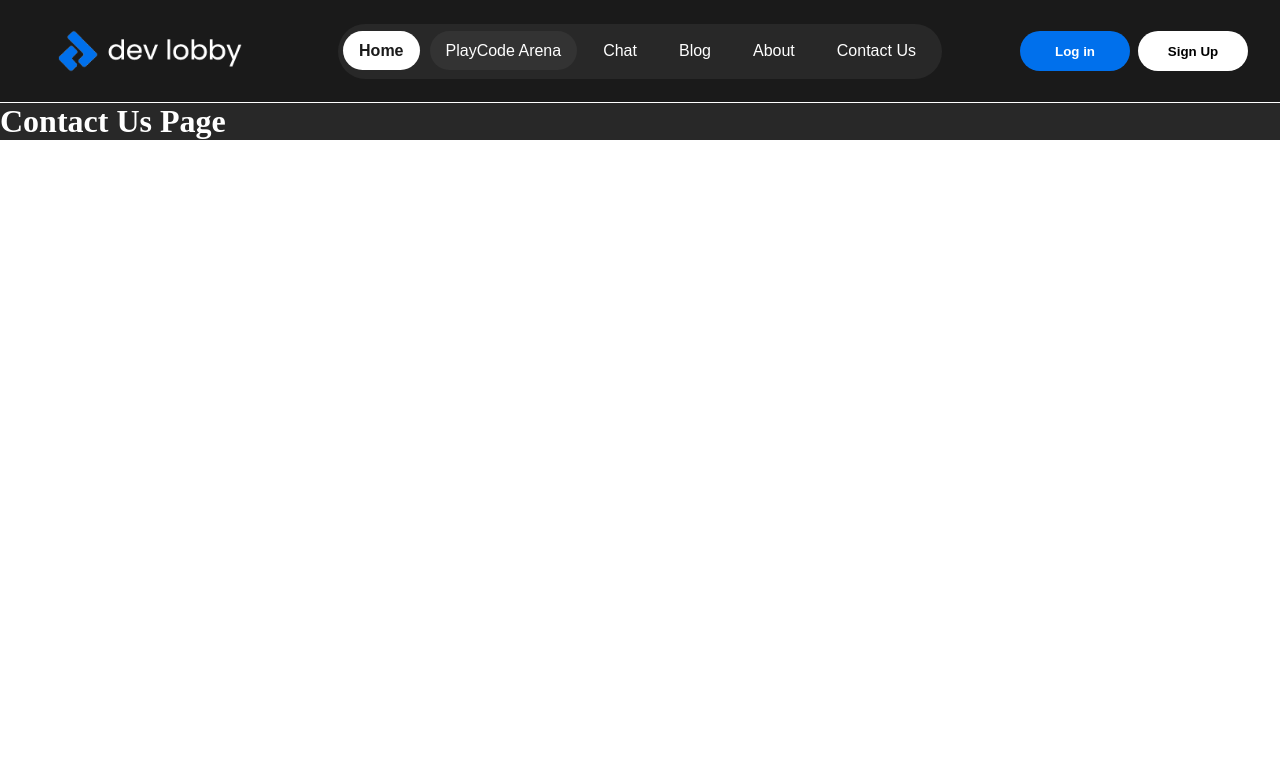
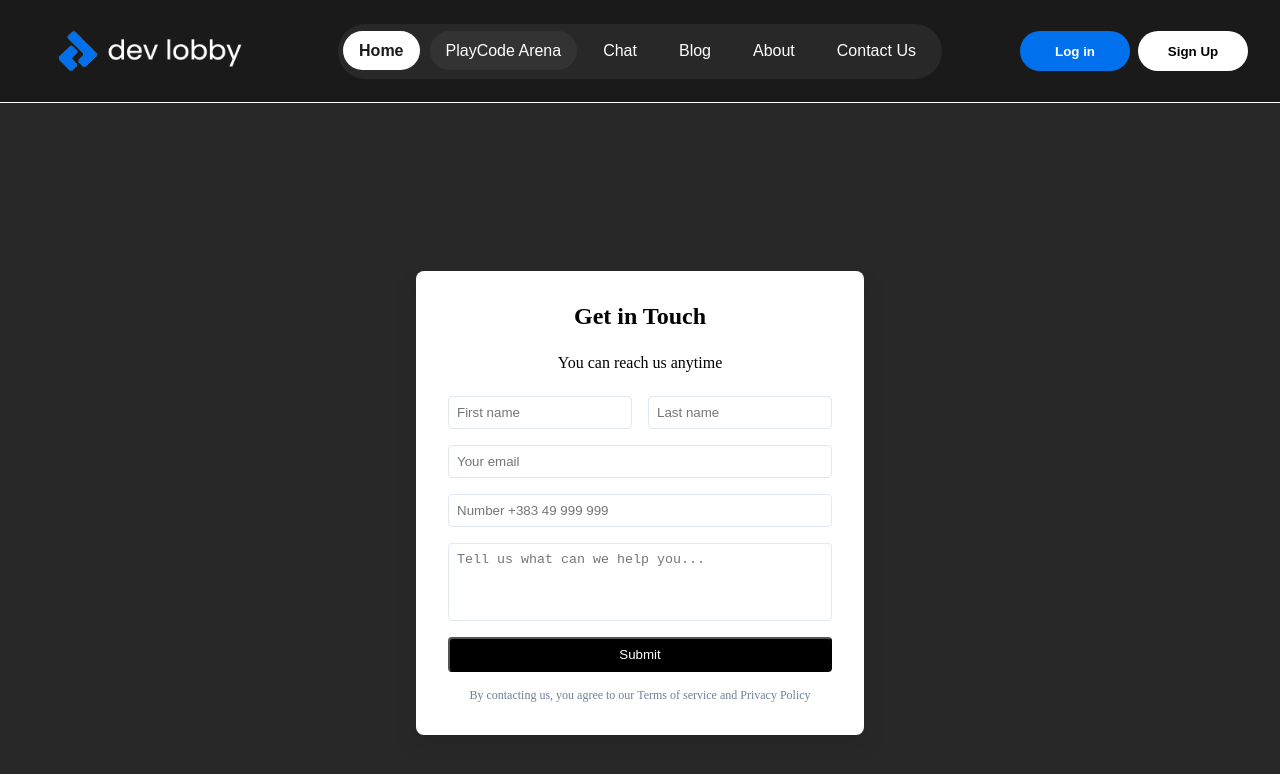
Before and after one commit to edberv1/DevLobby, a React (Create React App) app: page /contactus in a window 1280 px wide. Shown: the top 774 px of the page. Built offline with nearby package versions, Linux system fonts and the light colour scheme.

Commit message:
Create Contact Form

```diff
--- a/src/components/organisms/ContactUs/ContactUs.scss
+++ b/src/components/organisms/ContactUs/ContactUs.scss
@@ -1,3 +1,81 @@
-h1 {
-  color: white;
+.contact-form-container {
+  display: flex;
+  align-items: center;
+  justify-content: center;
+  min-height: 100vh;
+  background-size: cover;
+  background-position: center;
 }
+
+.contact-form-card {
+  background-color: white;
+  padding: 2rem;
+  border-radius: 0.5rem;
+  box-shadow: 0 10px 25px rgba(0, 0, 0, 0.1);
+  max-width: 100%;
+  width: 24rem;
+
+  @media (max-width: 640px) {
+    width: 90%;
+  }
+}
+
+.contact-form-title {
+  font-size: 1.5rem;
+  font-weight: bold;
+  margin-bottom: 1.5rem;
+  text-align: center;
+}
+
+.contact-form-subtitle {
+  margin-bottom: 1.5rem;
+  text-align: center;
+}
+
+.contact-form {
+  display: flex;
+  flex-direction: column;
+
+  .contact-form-row {
+    display: flex;
+    gap: 1rem;
+
+    .contact-form-input {
+      width: 50%;
+    }
+  }
+
+  .contact-form-input,
+  .contact-form-textarea {
+    padding: 0.5rem;
+    margin-bottom: 1rem;
+    border: 1px solid #e2e8f0;
+    border-radius: 0.25rem;
+    &:focus {
+      outline: none;
+      border-color: #a0aec0;
+    }
+  }
+
+  .contact-form-textarea {
+    resize: none;
+  }
+
+  .contact-form-submit {
+    padding: 0.5rem;
+    background-color: black;
+    color: white;
+    border-radius: 0.25rem;
+    cursor: pointer;
+    &:hover {
+      background-color: #2d3748;
+    }
+  }
+}
+
+.contact-form-disclaimer {
+  font-size: 0.75rem;
+  color: #718096;
+  text-align: center;
+  margin-top: 1rem;
+}
--- a/src/components/organisms/ContactUs/index.jsx
+++ b/src/components/organisms/ContactUs/index.jsx
@@ -1,12 +1,26 @@
-import React from "react";
-import "./ContactUs.scss";
+import React from 'react';
+import './ContactUs.scss';
 
-function ContactUs() {
+function ContactForm() {
   return (
-    <div>
-      <h1>Contact Us Page</h1>
+    <div className="contact-form-container">
+      <div className="contact-form-card">
+        <h2 className="contact-form-title">Get in Touch</h2>
+        <p className="contact-form-subtitle">You can reach us anytime</p>
+          <form className="contact-form" action="#" method="POST">
+            <div className="contact-form-row">
+              <input type="text" name="first_name" placeholder="First name" className="contact-form-input" />
+              <input type="text" name="last_name" placeholder="Last name" className="contact-form-input" />
+            </div>
+            <input type="email" name="email" placeholder="Your email" className="contact-form-input" />
+            <input type="tel" name="phone" placeholder="Number +383 49 999 999" className="contact-form-input" />
+            <textarea name="message" rows="4" placeholder="Tell us what can we help you..." className="contact-form-textarea"></textarea>
+            <button type="submit" className="contact-form-submit">Submit</button>
+          </form>
+        <p className="contact-form-disclaimer">By contacting us, you agree to our Terms of service and Privacy Policy</p>
+      </div>
     </div>
   );
 }
 
-export default ContactUs;
+export default ContactForm;
```
